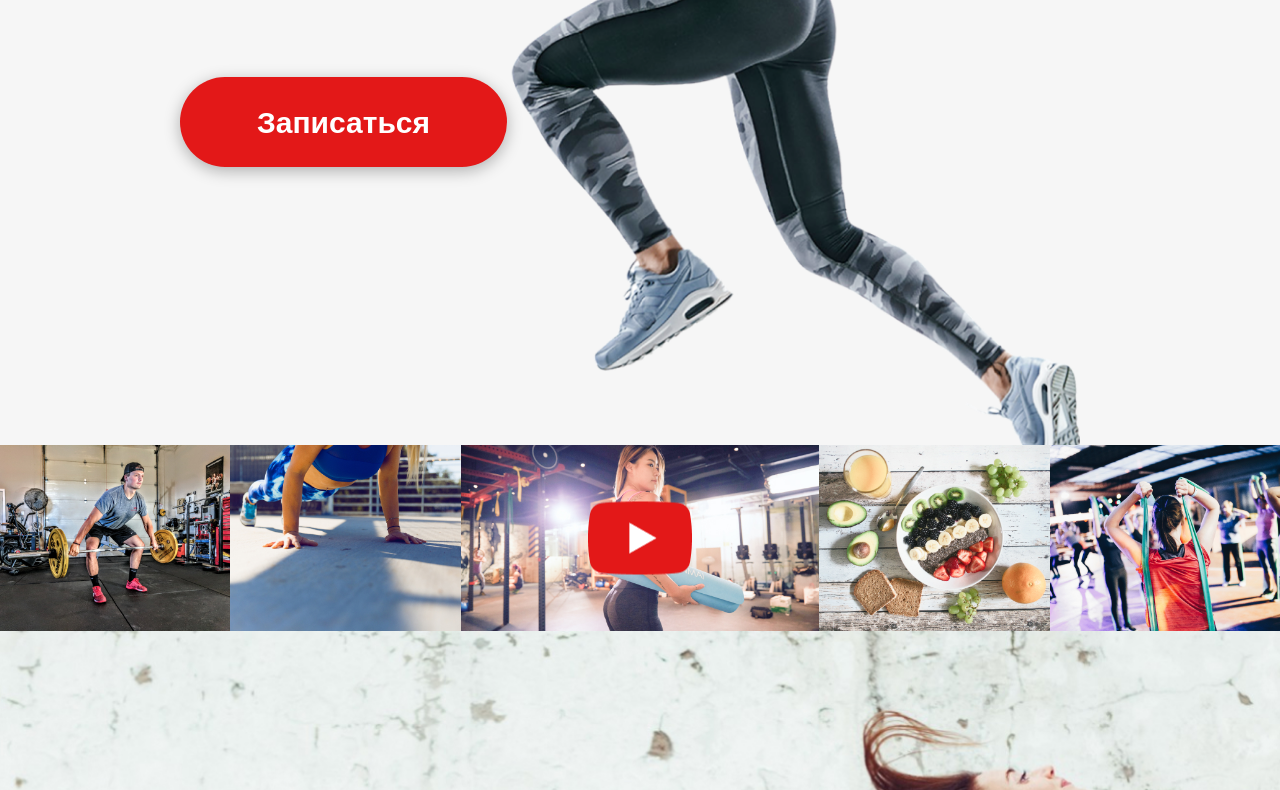
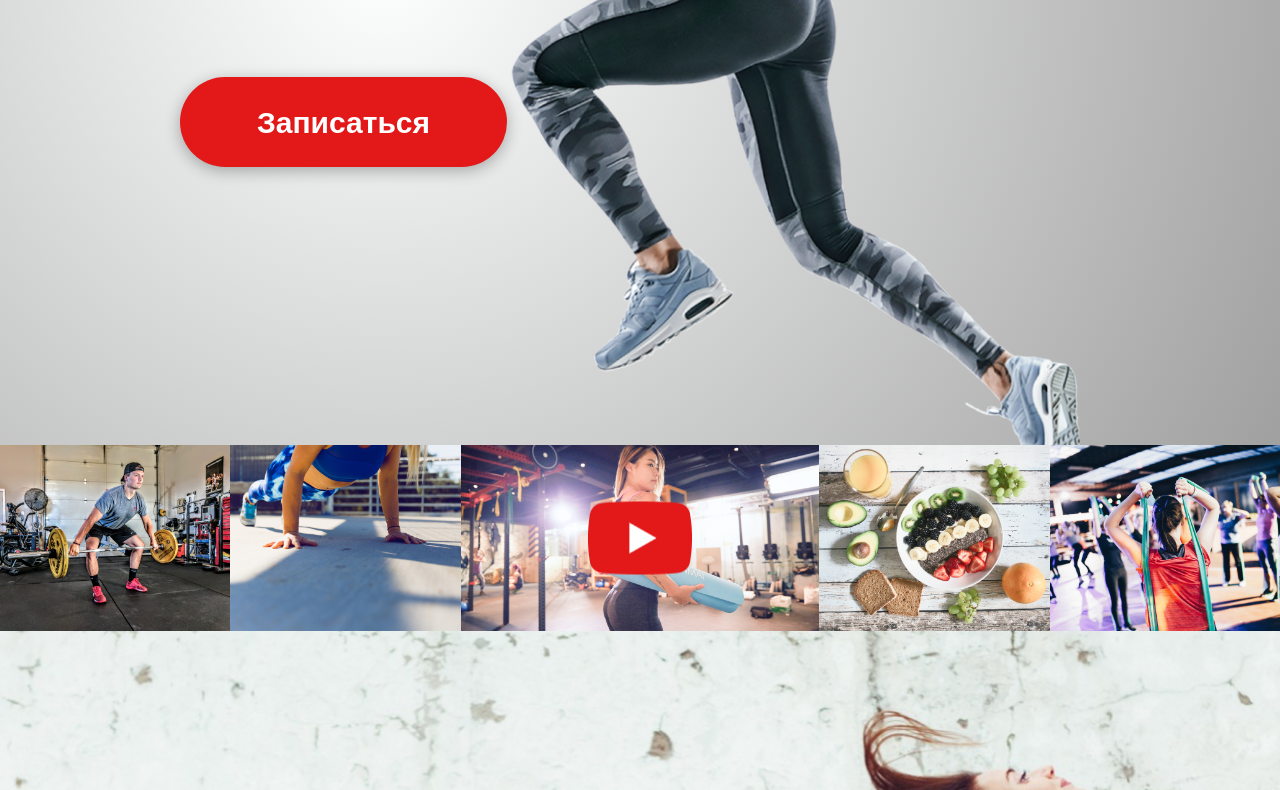
Before and after one commit to KrasavinSerg/fitness, a plain HTML site: page index.html in a window 1280 px wide. Shown: the part 526-1316 px from the top of the page. Drawn offline with nearby package versions, Linux system fonts and the light colour scheme; a web font is replaced by a local one.

Commit message:
edded gradient

```diff
--- a/css/style.css
+++ b/css/style.css
@@ -220,7 +220,7 @@ img {
   margin: 0 auto;
   display: flex;
   justify-content: space-between;
-  background-color: #f6f6f6;
+  background: radial-gradient(circle farthest-corner at 30% 50%, #FEFFFF, #a0a0a0);
   padding-top: 290px;
   padding-left: 150px;
   padding-right: 150px;
```
